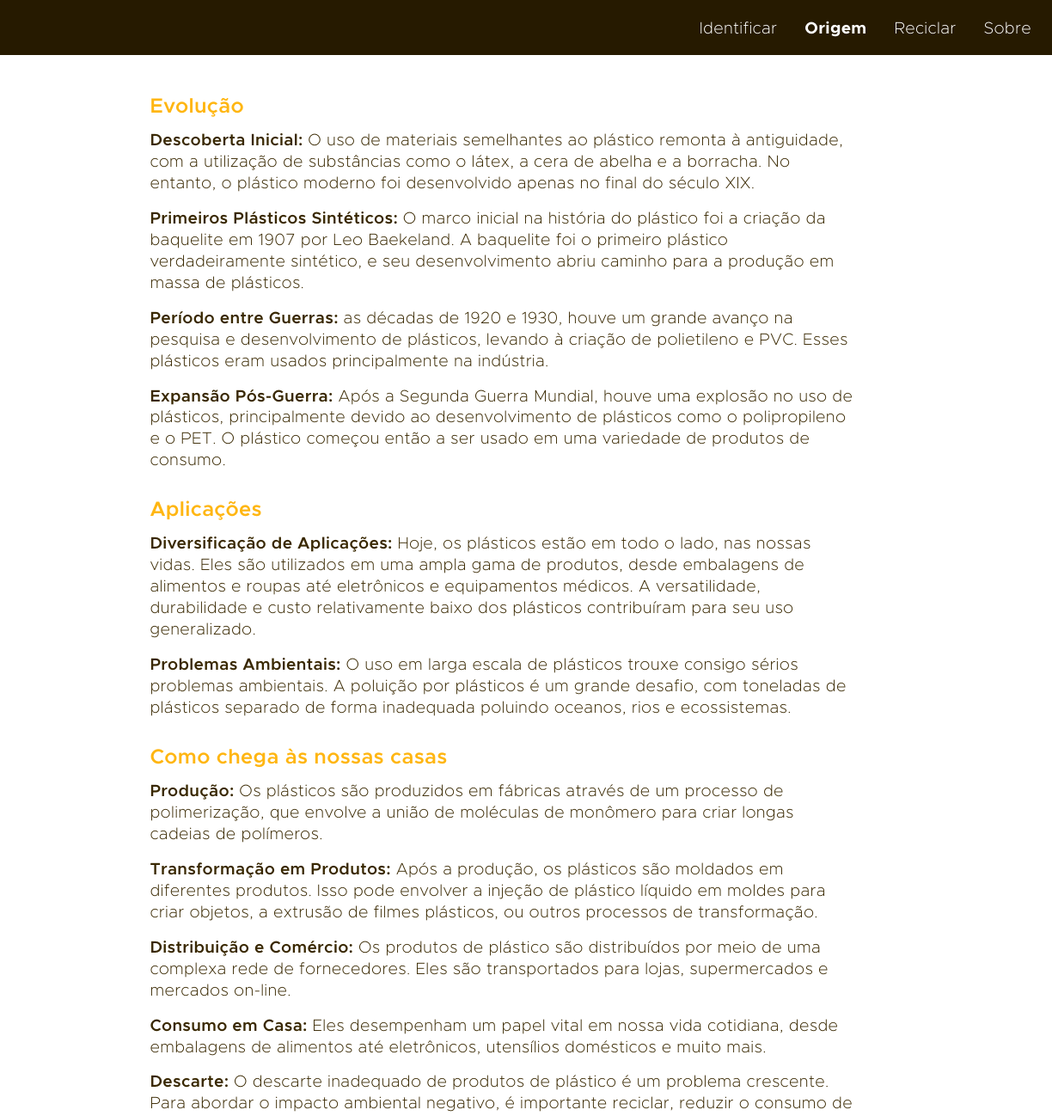
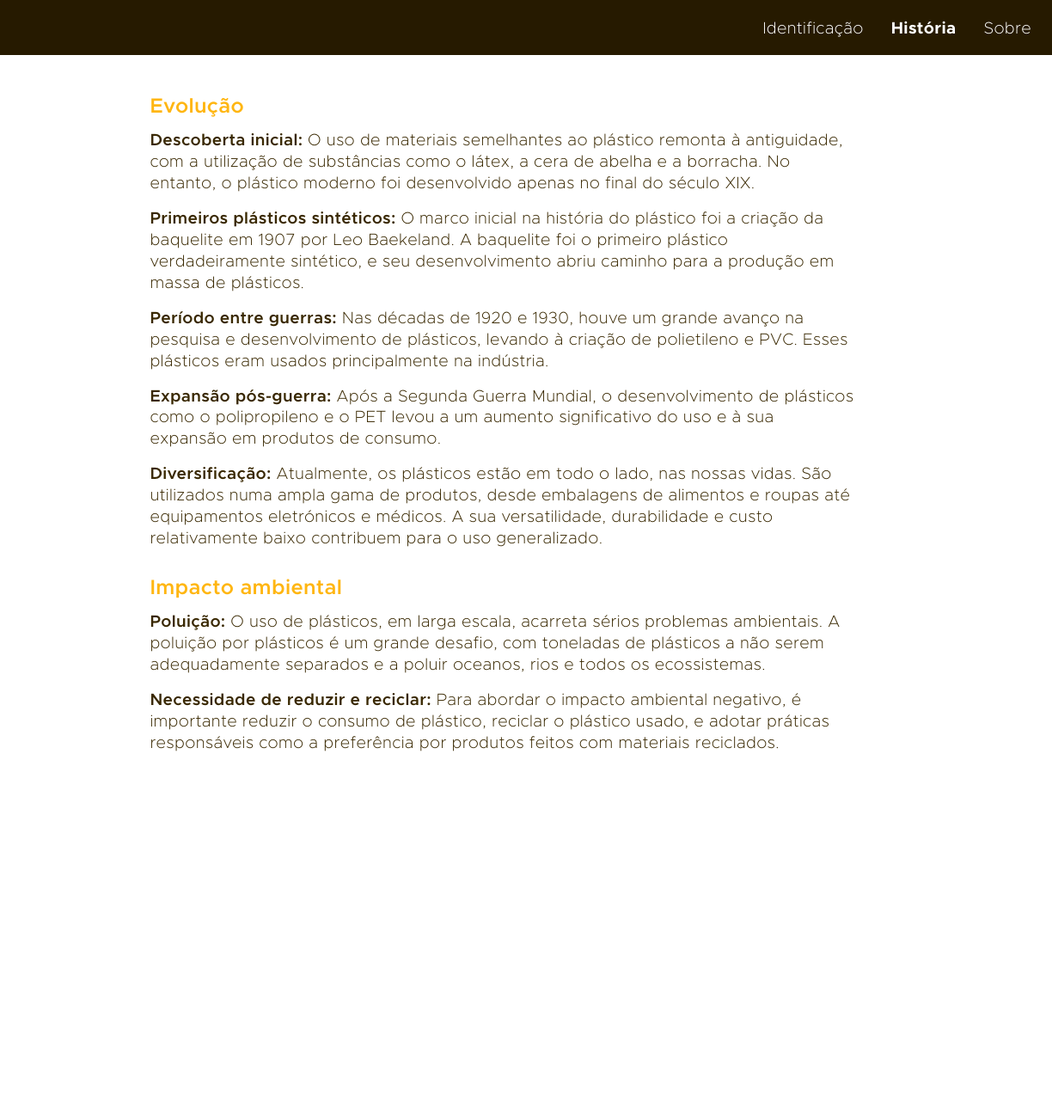
Before and after one commit to valternnalves/plasticos, a plain HTML site: page origem.html in a window 1280 px wide. Shown: the top 1298 px of the page at 86% size, 56-1280 px from the left. After the commit the page ends 926 px from the top, so only its background shows below. Drawn offline with Linux system fonts and the light colour scheme.

Commit message:
202404172120

```diff
--- a/origem.html
+++ b/origem.html
@@ -6,9 +6,14 @@
     <meta charset="UTF-8">
     <meta name="viewport" content="width=device-width, initial-scale=1.0">
     <link rel="stylesheet" href="styles/styles.css">
-    <title>Identificação de Plásticos - Origem</title>
+    <link rel="apple-touch-icon" sizes="180x180" href="img/apple-touch-icon.png">
+    <link rel="icon" type="image/png" sizes="32x32" href="img/favicon-32x32.png">
+    <link rel="icon" type="image/png" sizes="16x16" href="img/favicon-16x16.png">
+    <!--link rel="manifest" href="/site.webmanifest"-->
+    <title>Identificação de Plásticos - História</title>
     <script src="script/index.js" defer></script>
 </head>
+
 
 <body>
     <nav id="navbar">
@@ -17,9 +22,8 @@
                 <a href="index.html"><img id="home-icon" src="img/home.svg" alt="Início"></a>
             </div>
             <div id="right">
-                <a href="identificar.html">Identificar</a>
-                <a href="origem.html" class="selected-menu-item">Origem</a>
-                <a href="reciclagem.html">Reciclar</a>
+                <a href="identificar.html">Identificação</a>
+                <a href="origem.html" class="selected-menu-item">História</a>
                 <a href="sobre.html">Sobre</a>
             </div>
         </div>
@@ -28,19 +32,15 @@
         <section>
             <!-- h1 class="txt-semibold txt-color-azul2">Origem</h1 -->
             <h2>Evolução</h2>
-            <p class="txt-size-normal"><span class="txt-prompt">Descoberta Inicial: </span>O uso de materiais semelhantes ao plástico remonta à antiguidade, com a utilização de substâncias como o látex, a cera de abelha e a borracha. No entanto, o plástico moderno foi desenvolvido apenas no final do século XIX.</p>
-            <p class="txt-size-normal"><span class="txt-prompt">Primeiros Plásticos Sintéticos: </span>O marco inicial na história do plástico foi a criação da baquelite em 1907 por Leo Baekeland. A baquelite foi o primeiro plástico verdadeiramente sintético, e seu desenvolvimento abriu caminho para a produção em massa de plásticos.<p>
-            <p class="txt-size-normal"><span class="txt-prompt">Período entre Guerras: </span>as décadas de 1920 e 1930, houve um grande avanço na pesquisa e desenvolvimento de plásticos, levando à criação de polietileno e PVC. Esses plásticos eram usados principalmente na indústria.</p>
-            <p class="txt-size-normal"><span class="txt-prompt">Expansão Pós-Guerra: </span>Após a Segunda Guerra Mundial, houve uma explosão no uso de plásticos, principalmente devido ao desenvolvimento de plásticos como o polipropileno e o PET. O plástico começou então a ser usado em uma variedade de produtos de consumo.</p>
-            <h2>Aplicações</h2>
-            <p class="txt-size-normal"><span class="txt-prompt">Diversificação de Aplicações: </span>Hoje, os plásticos estão em todo o lado, nas nossas vidas.  Eles são utilizados em uma ampla gama de produtos, desde embalagens de alimentos e  roupas até eletrônicos e equipamentos médicos. A versatilidade, durabilidade e custo relativamente baixo dos plásticos contribuíram para seu uso generalizado.</p>
-            <p class="txt-size-normal"><span class="txt-prompt">Problemas Ambientais: </span>O uso em larga escala de plásticos trouxe consigo sérios problemas ambientais. A poluição por plásticos é um grande desafio, com toneladas de plásticos separado de forma inadequada poluindo oceanos, rios e ecossistemas.</p>
-            <h2>Como chega às nossas casas</h2>
-            <p class="txt-size-normal"><span class="txt-prompt">Produção: </span>Os plásticos são produzidos em fábricas através de um processo de polimerização, que envolve a união de moléculas de monômero para criar longas cadeias de polímeros.</p>
-            <p class="txt-size-normal"><span class="txt-prompt">Transformação em Produtos: </span>Após a produção, os plásticos são moldados em diferentes produtos. Isso pode envolver a injeção de plástico líquido em moldes para criar objetos, a extrusão de filmes plásticos, ou outros processos de transformação.<p>
-            <p class="txt-size-normal"><span class="txt-prompt">Distribuição e Comércio: </span>Os produtos de plástico são distribuídos por meio de uma complexa rede de fornecedores. Eles são transportados para lojas, supermercados e mercados on-line.</p>
-            <p class="txt-size-normal"><span class="txt-prompt">Consumo em Casa: </span>Eles desempenham um papel vital em nossa vida cotidiana, desde embalagens de alimentos até eletrônicos, utensílios domésticos e muito mais.</p>
-            <p class="txt-size-normal"><span class="txt-prompt">Descarte: </span>O descarte inadequado de produtos de plástico é um problema crescente. Para abordar o impacto ambiental negativo, é importante reciclar, reduzir o consumo de plástico e adotar práticas de descarte responsáveis. </p>
+            <p class="txt-size-normal"><span class="txt-prompt">Descoberta inicial: </span>O uso de materiais semelhantes ao plástico remonta à antiguidade, com a utilização de substâncias como o látex, a cera de abelha e a borracha. No entanto, o plástico moderno foi desenvolvido apenas no final do século XIX.</p>
+            <p class="txt-size-normal"><span class="txt-prompt">Primeiros plásticos sintéticos: </span>O marco inicial na história do plástico foi a criação da baquelite em 1907 por Leo Baekeland. A baquelite foi o primeiro plástico verdadeiramente sintético, e seu desenvolvimento abriu caminho para a produção em massa de plásticos.<p>
+            <p class="txt-size-normal"><span class="txt-prompt">Período entre guerras: </span>Nas décadas de 1920 e 1930, houve um grande avanço na pesquisa e desenvolvimento de plásticos, levando à criação de polietileno e PVC. Esses plásticos eram usados principalmente na indústria.</p>
+            <p class="txt-size-normal"><span class="txt-prompt">Expansão pós-guerra: </span>Após a Segunda Guerra Mundial, o desenvolvimento de plásticos como o polipropileno e o PET levou a um aumento significativo do uso e à sua expansão em produtos de consumo.</p>
+            <p class="txt-size-normal"><span class="txt-prompt">Diversificação: </span>Atualmente, os plásticos estão em todo o lado, nas nossas vidas. São utilizados numa ampla gama de produtos, desde embalagens de alimentos e roupas até equipamentos eletrónicos e médicos. A sua versatilidade, durabilidade e custo relativamente baixo contribuem para o uso generalizado.</p>
+
+            <h2>Impacto ambiental</h2>
+            <p class="txt-size-normal"><span class="txt-prompt">Poluição: </span>O uso de plásticos, em larga escala, acarreta sérios problemas ambientais. A poluição por plásticos é um grande desafio, com toneladas de plásticos a não serem adequadamente separados e a poluir oceanos, rios e todos os ecossistemas.</p>
+            <p class="txt-size-normal"><span class="txt-prompt">Necessidade de reduzir e reciclar: </span>Para abordar o impacto ambiental negativo, é importante reduzir o consumo de plástico, reciclar o plástico usado, e adotar práticas responsáveis como a preferência por produtos feitos com materiais reciclados.</p>
         </section>
     </main>
 </body>
```
Also changed, not shown: identificar.html (+9 -8 lines), index.html (+3 -4 lines), outdated/reciclagem.html (renamed from reciclagem.html, +5 -0 lines), sobre.html (+8 -5 lines), 2 other files.
